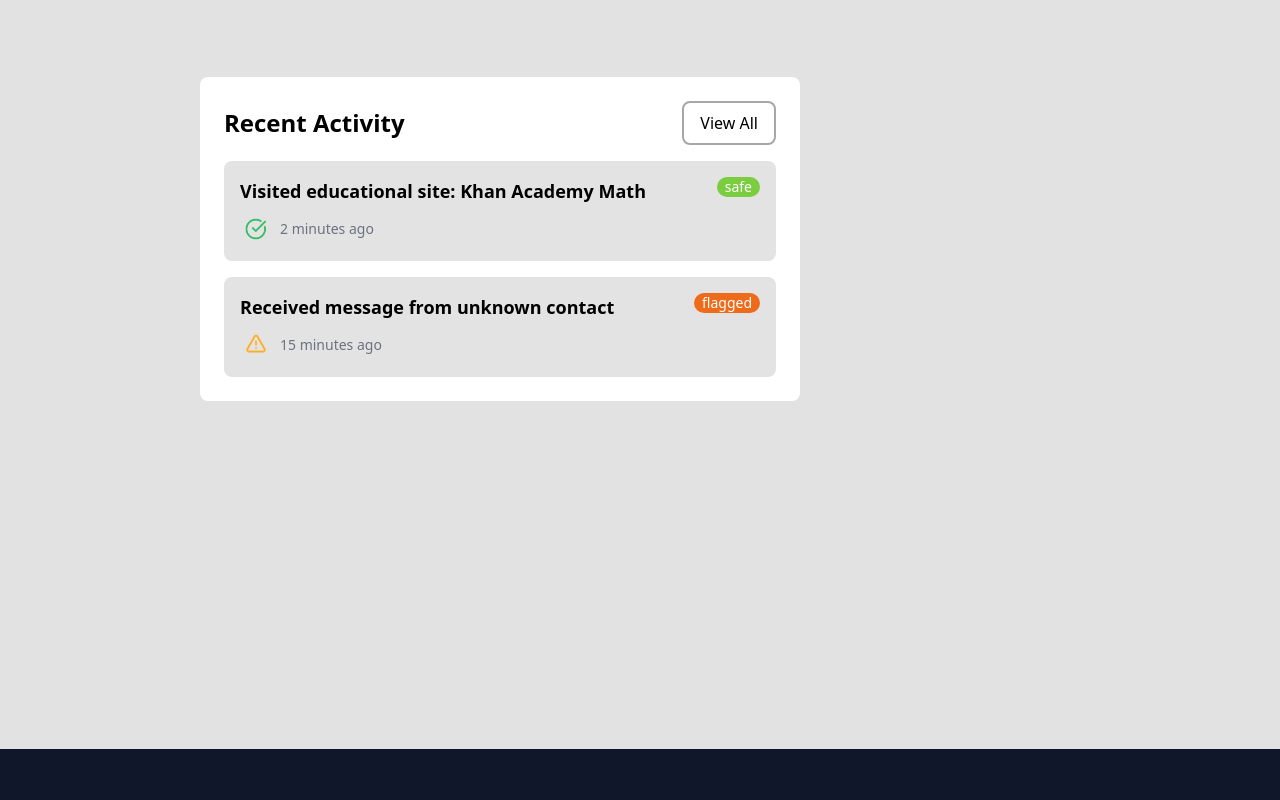
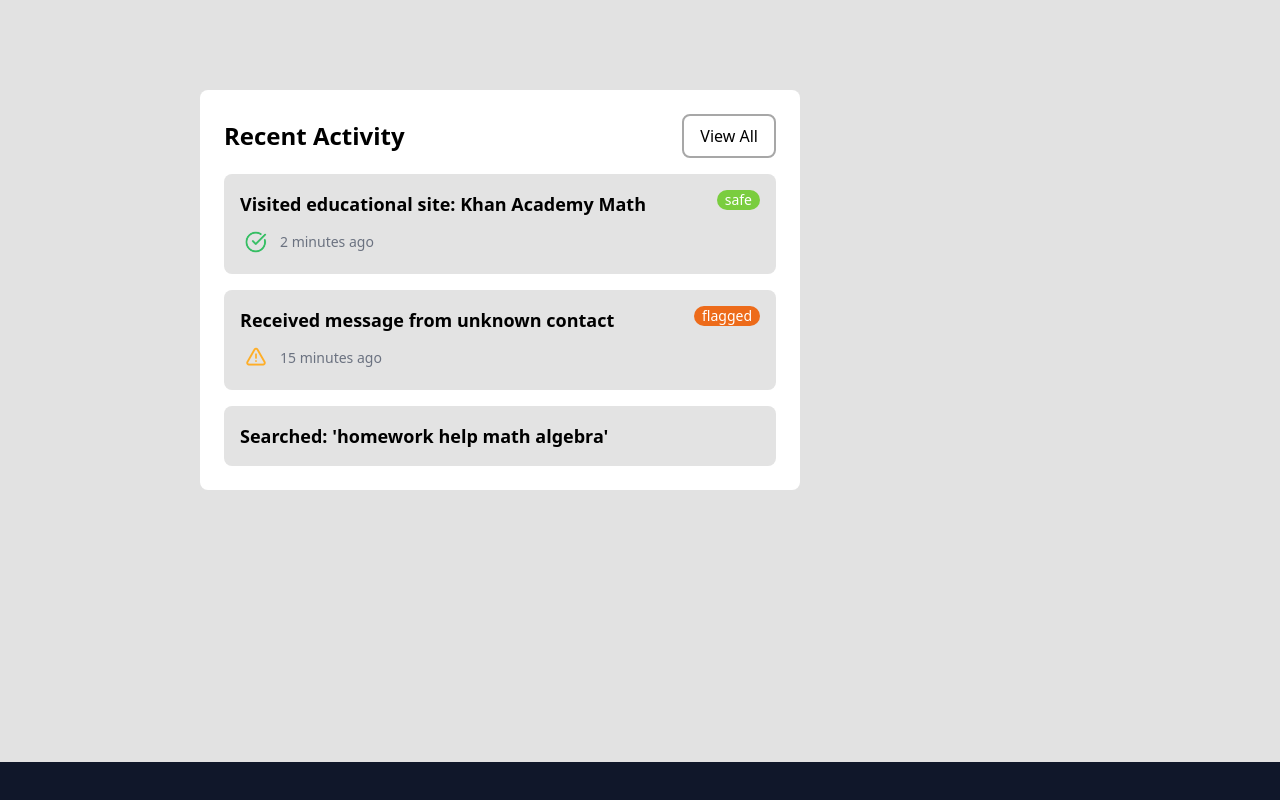
Before and after one commit to BraydenFeng/GuardianAi, a website: page GuardianAI/index.html in a window 1280 px wide. Shown: the part 1556-2356 px from the top of the page. Drawn offline with nearby package versions, Linux system fonts and the light colour scheme.

Commit message:
Update index.html

```diff
--- a/GuardianAI/index.html
+++ b/GuardianAI/index.html
@@ -21,7 +21,7 @@
         <img src="logo_icon.png" alt="logo" class="h-full w-full object-contain">
       </div>
       <div>
-        <p class="text-2xl font-extrabold">Sentinel</p>
+        <p class="text-[30px] font-extrabold">Sentinel</p>
         <p class="text-base text-gray-700">Child Safety Monitor</p>
       </div>
     </div>
@@ -161,9 +161,17 @@
           <p class="text-gray-500 text-sm">15 minutes ago</p>
         </div>
       </div>
+      <div class="mt-4 p-4 bg-[#E3E3E3] rounded-lg">
+        <div class="flex items-center justify-between relative">
+          <div class="flex items-center space-x-2">
+              <p class="text-lg font-bold">Searched: 'homework help math algebra'</p>
+
+          </div>
+        </div>
+      </div>
+
     </div>
   </div>
-
   <!--Dont pass for Card 3-->
   <div class="h-[1000px]"></div>
 
```
